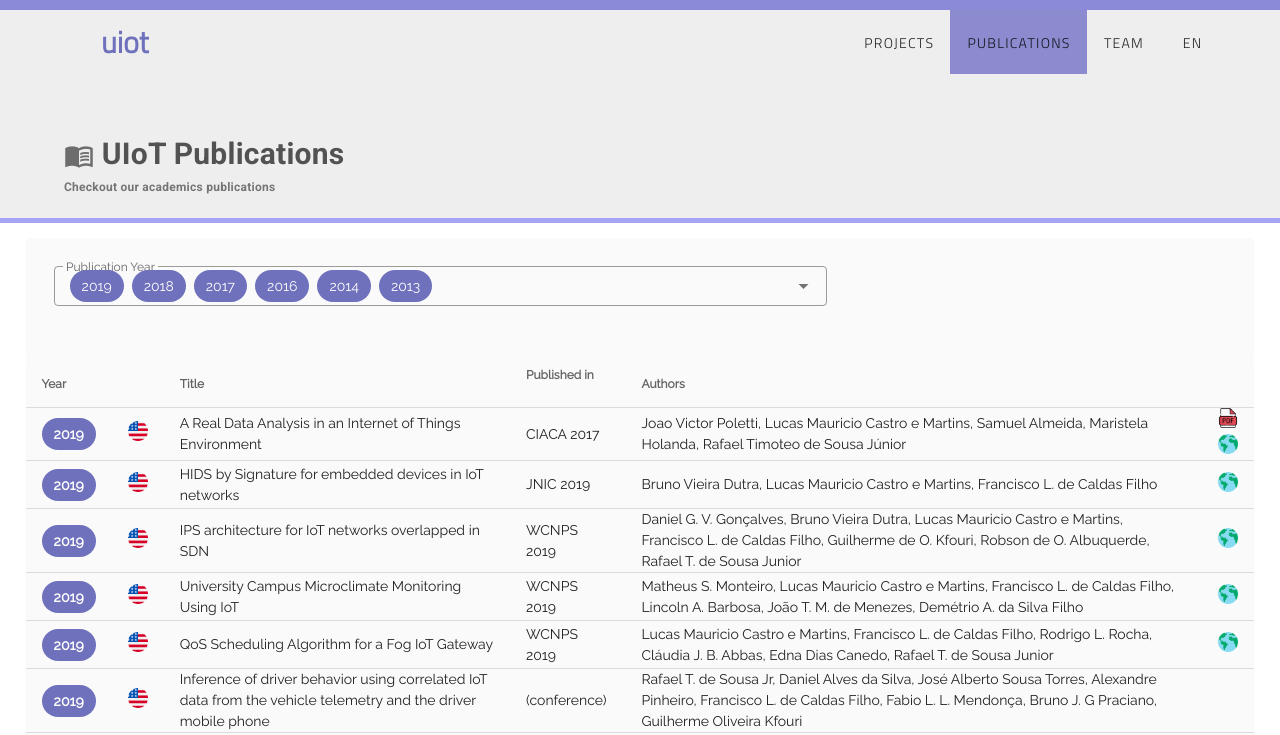
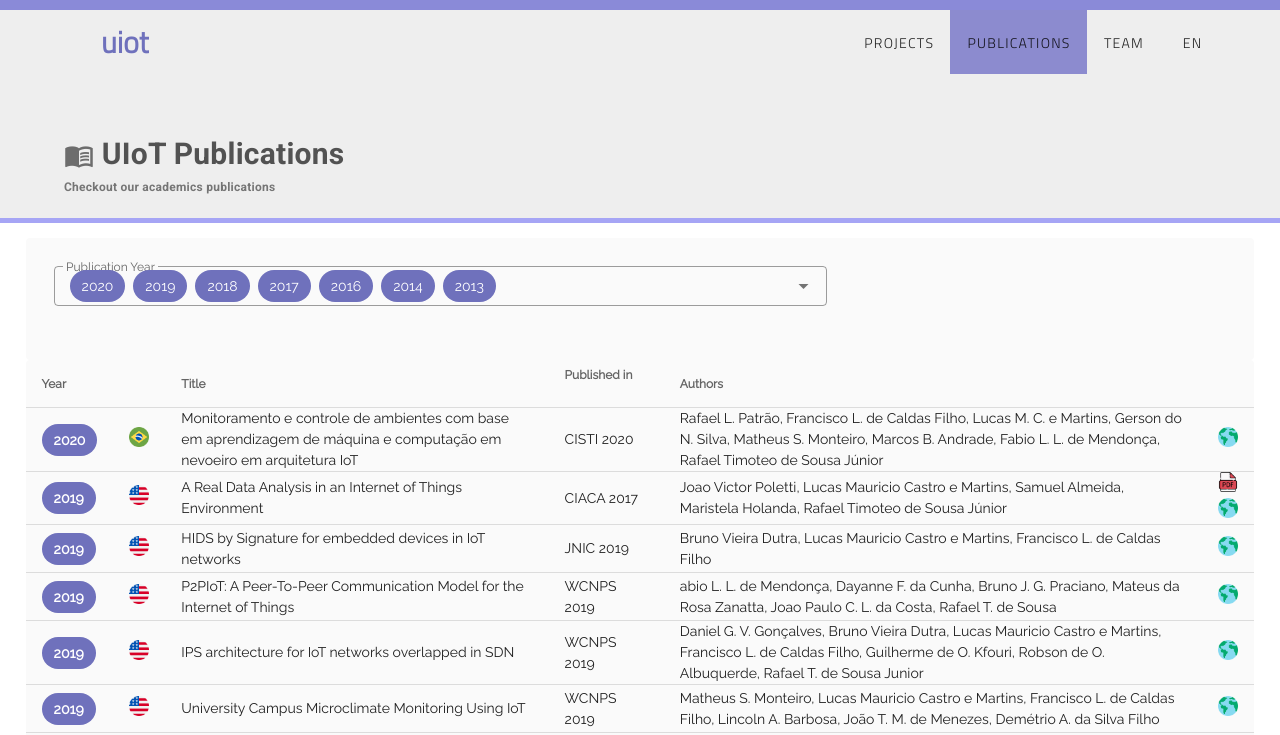
Before and after one commit to uiot/uiot.github.io, a Vue app: page /#/publications in a window 1280 px wide. Shown: the top 735 px of the page. Built offline with nearby package versions, Linux system fonts and the light colour scheme; what vue-animejs, vue-mobile-detection would draw is missing.

Commit message:
Adding two publications.
Signed-off-by: Lucas M. C. e Martins <lucasmauricio@yahoo.com.br>

```diff
--- a/src/texts/Publications.js
+++ b/src/texts/Publications.js
@@ -1,4 +1,24 @@
 const Publications = [
+            {
+                year: 2020,
+                title: "Monitoramento e controle de ambientes com base em aprendizagem de máquina e computação em nevoeiro em arquitetura IoT",
+                authors: [
+                    "Rafael L. Patrão",
+                    "Francisco L. de Caldas Filho",
+                    "Lucas M. C. e Martins",
+                    "Gerson do N. Silva",
+                    "Matheus S. Monteiro",
+                    "Marcos B. Andrade",
+                    "Fabio L. L. de Mendonça",
+                    "Rafael Timoteo de Sousa Júnior"
+                ],
+                type: "conference",
+                name: "15th Iberian Conference on Information Systems and Technologies",
+                short: "CISTI 2020",
+                publication_link: "https://ieeexplore.ieee.org/abstract/document/9141085",
+                download: "",
+                language: "pt-br"
+            },
             {
                 year: 2019,
                 title: "A Real Data Analysis in an Internet of Things Environment",
@@ -28,6 +48,24 @@ const Publications = [
                 name: "V Jornadas Nacionales de Investigación en Ciberseguridad",
                 short: "JNIC 2019",
                 publication_link: "https://2019.jnic.es/Actas_JNIC2019.pdf",
+                download: "",
+                language: "en"
+            },
+            {
+                year: 2019,
+                title: "P2PIoT: A Peer-To-Peer Communication Model for the Internet of Things",
+                authors: [
+                    "abio L. L. de Mendonça",
+                    "Dayanne F. da Cunha",
+                    "Bruno J. G. Praciano",
+                    "Mateus da Rosa Zanatta",
+                    "Joao Paulo C. L. da Costa",
+                    "Rafael T. de Sousa"
+                ],
+                type: "conference",
+                name: "2019 Workshop on Communication Networks and Power Systems",
+                short: "WCNPS 2019",
+                publication_link: "https://ieeexplore.ieee.org/document/8896313",
                 download: "",
                 language: "en"
             },
```
